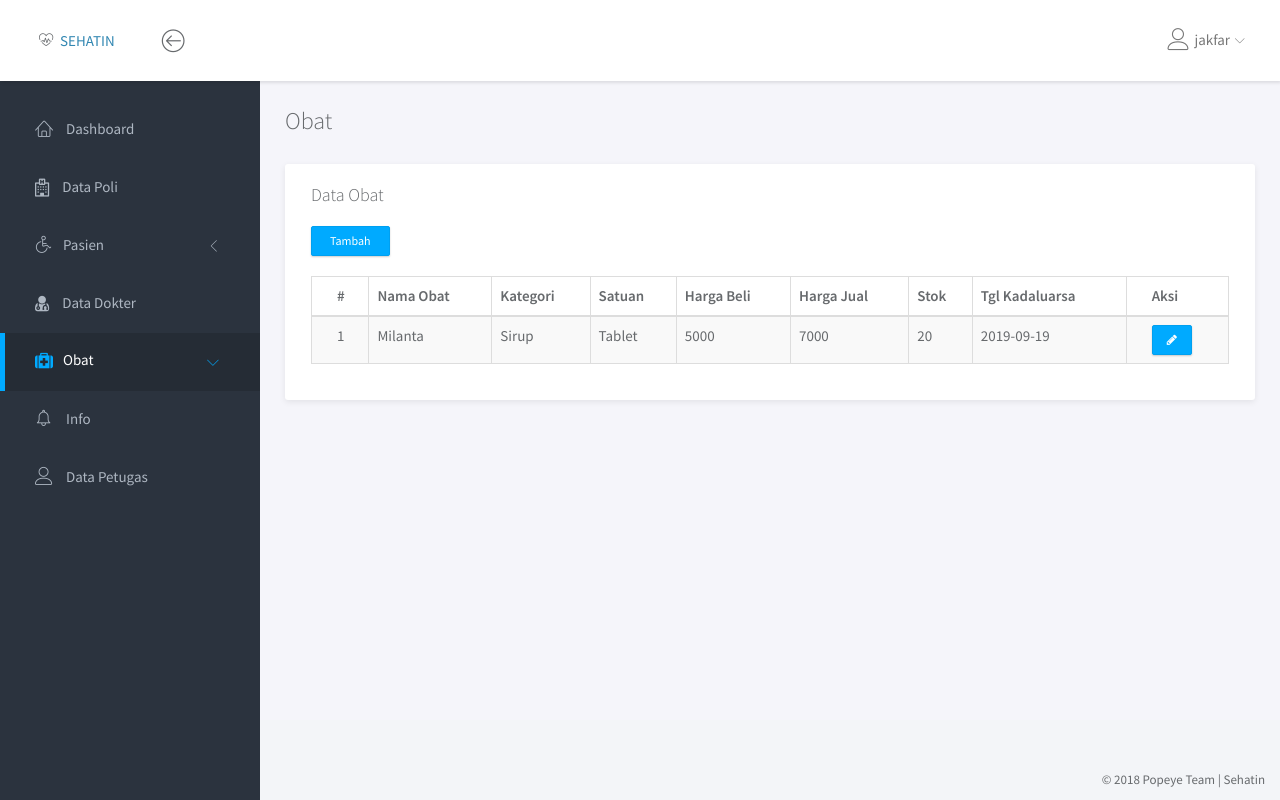
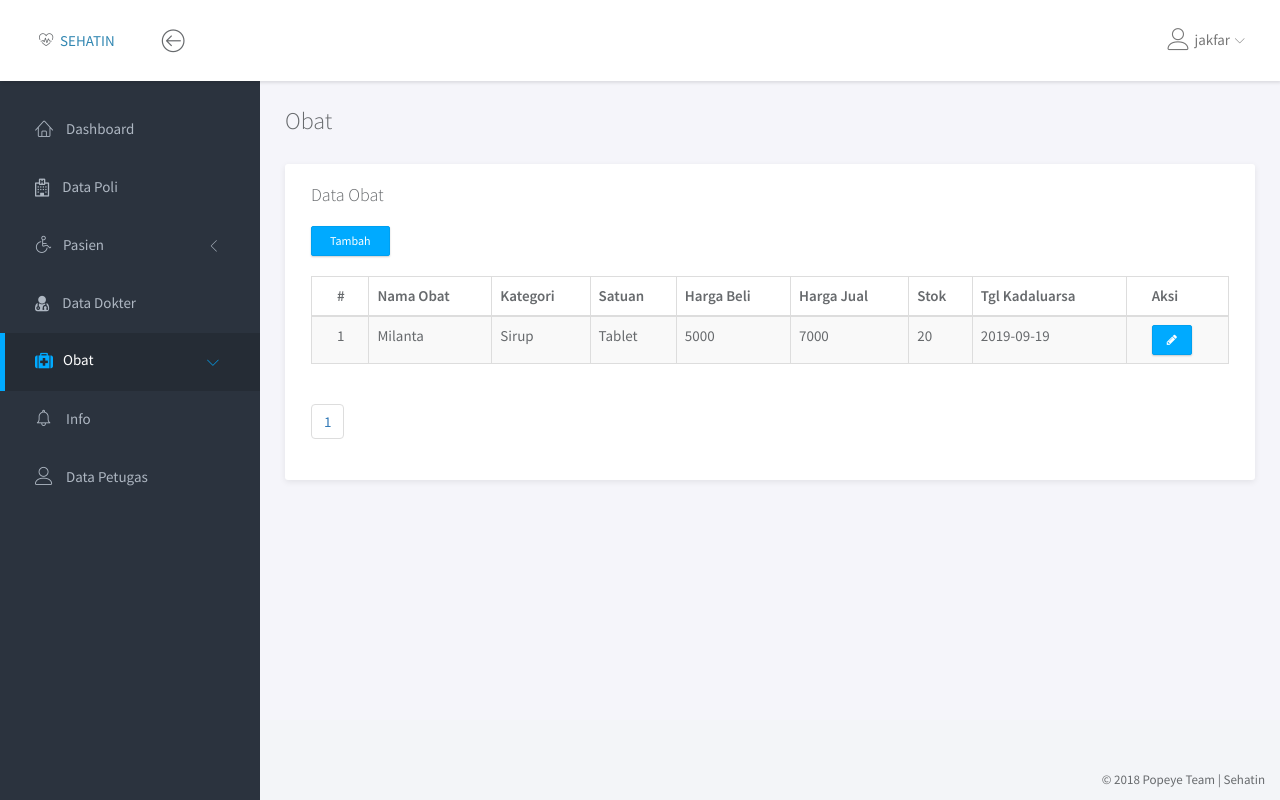
Before and after one commit to Inant/SEHATIN, a PHP site: page /obat/data_obat.php?halaman=jakfar in a window 1280 px wide. Run offline with PHP 8.4, Linux system fonts and the light colour scheme; a user stored in the database is signed in; data comes from the database, SQL or seed files in the repository.

Commit message:
Pagging data obat, perbaikan login baris ke 48

```diff
--- a/login.php
+++ b/login.php
@@ -34,7 +34,7 @@
 		if ($_SERVER["REQUEST_METHOD"] == "POST") {
 			$user = $_POST['user'];
 			$pass = md5($_POST['pass']);
-			$query = "SELECT * FROM petugas WHERE username = '$_POST[user]' AND password = '$pass' ";
+			$query = "SELECT * FROM petugas WHERE username = '$_POST[user]' AND password = '$pass' AND status = 'Aktif'";
 			$result = mysqli_query($con, $query);
 			$val = mysqli_fetch_assoc($result);
 			if (mysqli_num_rows($result) > 0) {
@@ -45,8 +45,7 @@
 				</script>";
 			}
 			else{
-				$gagal = "* Username atau password salah";
-
+				$gagal = "* Username atau password salah atau user Non Aktif";
 			}
 		}
 
--- a/obat/data_obat.php
+++ b/obat/data_obat.php
@@ -76,12 +76,16 @@ if (empty($_SESSION['username']) && empty($_SESSION['level'])) {
                       </thead>
 											<tbody>
 												<?php
-													$q = "SELECT DISTINCT obat.*, kategori, satuan FROM obat INNER JOIN kategori_obat k ON  obat.id_kategori = k.id_kategori INNER JOIN satuan_obat s ON obat.id_satuan = s.id_satuan ORDER BY obat.nm_obat ASC";
+													$halaman = 5;
+													$page = isset($_GET['halaman']) ? (int)$_GET['halaman'] : 1;
+													$mulai = ($page > 1) ? ($page * $halaman) - $halaman : 0;
+													$q = "SELECT DISTINCT obat.*, kategori, satuan FROM obat INNER JOIN kategori_obat k ON  obat.id_kategori = k.id_kategori INNER JOIN satuan_obat s ON obat.id_satuan = s.id_satuan ORDER BY obat.nm_obat ASC LIMIT $mulai, $halaman";
 													$jml = "SELECT COUNT(*) AS jml_obat FROM obat";
+													$r = mysqli_query($con, $jml);
 													$result = mysqli_query($con, $q);
-													$r = mysqli_query($con, $jml);
 													$jml_obat = mysqli_fetch_assoc($r);
-													$no = 1;
+													$pages = ceil($jml_obat['jml_obat']/$halaman);
+													$no = $mulai + 1;
 													foreach ($result as $val) {
 														echo "<tr>
 																		<td>$no</td>
@@ -101,6 +105,13 @@ if (empty($_SESSION['username']) && empty($_SESSION['level'])) {
 											</tbody>
                     </table>
                   </div>
+									<ul class="pagination">
+										<?php for ($i=1; $i <= $pages; $i++) { ?>
+														<li><a href="?halaman=<?php echo $i; ?> " class="<?php echo $i==$_GET['halaman'] ? 'active' : '' ?>"> <?php echo $i; ?></a></li>
+									  <?php
+									  			} ?>
+									</ul>
+									</div>
                 </div>
               </div>
             </div>
```
